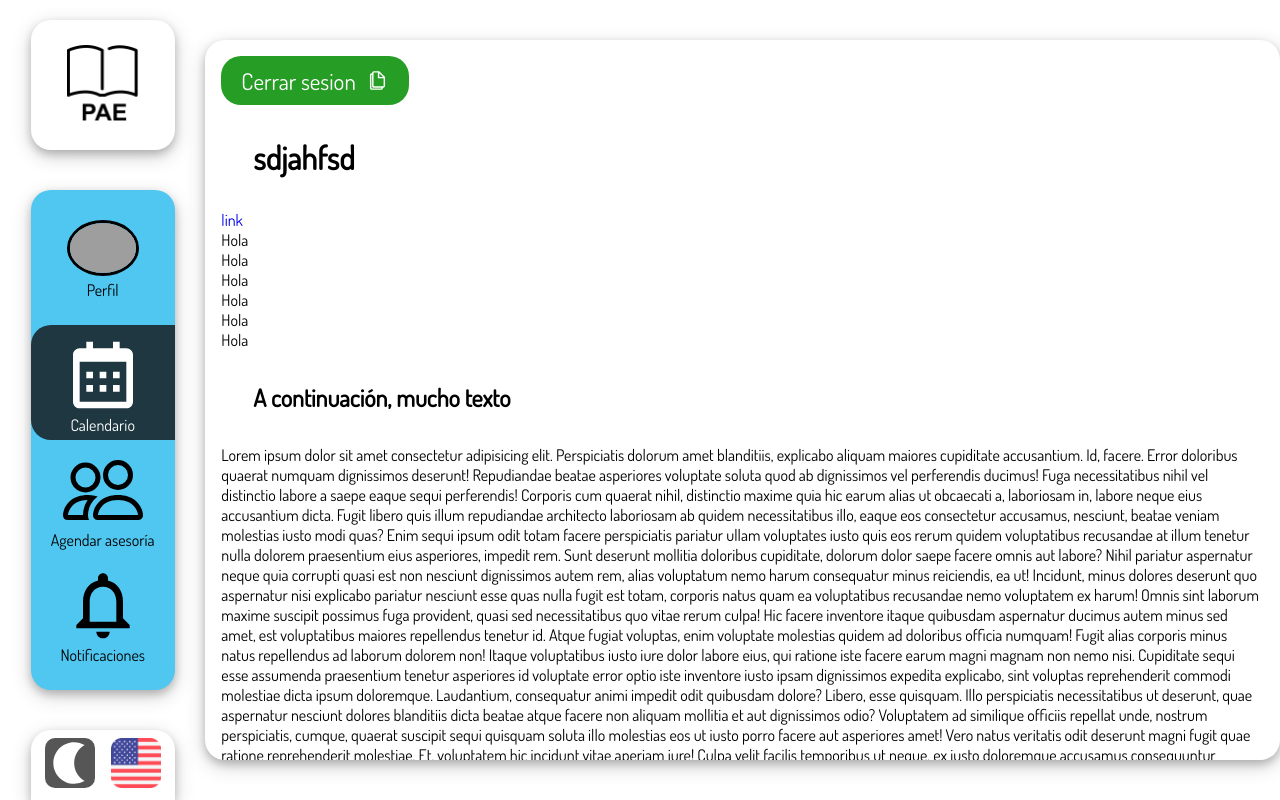
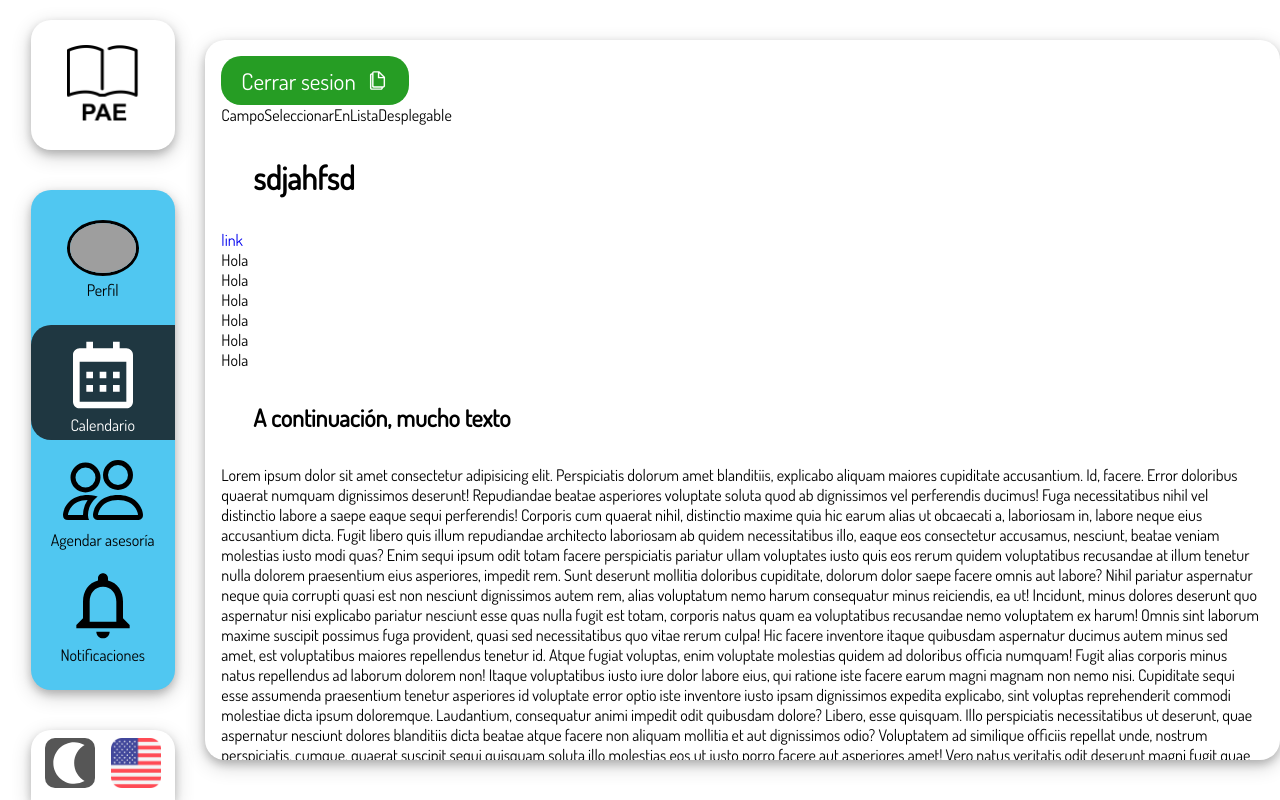
Before and after one commit to Daniel-dadu/PAE_web_platform, a React (Create React App) app in the folder frontend/: page /danielMaldonado in a window 1280 px wide. Built offline with nearby package versions, Linux system fonts and the light colour scheme; grey boxes are pictures that could not be loaded.

Commit message:
Init CampoSeleccionarEnListaDesplegable component #98

```diff
--- /dev/null
+++ b/frontend/src/components/reusable/CampoSeleccionarEnListaDesplegable/CampoSeleccionarEnListaDesplegable.jsx
@@ -0,0 +1,10 @@
+import React from 'react'
+import './CampoSeleccionarEnListaDesplegable.css'
+
+function CampoSeleccionarEnListaDesplegable() {
+  return (
+    <div>CampoSeleccionarEnListaDesplegable</div>
+  )
+}
+
+export default CampoSeleccionarEnListaDesplegable
--- a/frontend/src/routeIndex.js
+++ b/frontend/src/routeIndex.js
@@ -20,3 +20,5 @@ export { default as TarjetaMaestra } from './components/reusable/TarjetaMaestra/
 export { default as BotonConImagen } from './components/reusable/BotonConImagen/BotonConImagen.jsx'
 
 export {default as BarraProgreso } from './components/reusable/BarraProgreso/BarraProgreso.jsx'
+
+export {default as CampoSeleccionarEnListaDesplegable } from './components/reusable/CampoSeleccionarEnListaDesplegable/CampoSeleccionarEnListaDesplegable.jsx'
--- a/frontend/src/views/componentPreview/DanielMaldonado/DanielMaldonado.jsx
+++ b/frontend/src/views/componentPreview/DanielMaldonado/DanielMaldonado.jsx
@@ -1,5 +1,5 @@
 import React from 'react'
-import { Template, BotonConImagen } from '../../../routeIndex'
+import { Template, BotonConImagen, CampoSeleccionarEnListaDesplegable } from '../../../routeIndex'
 
 import './DanielMaldonado.css'
 import { IoMdCopy } from 'react-icons/io'
@@ -11,6 +11,8 @@ function DanielMaldonado() {
         <BotonConImagen onClick = {() => {alert('Me diste click :)')}} backgroundColor = 'verde' size = 'reducido' Image={IoMdCopy}>
           Cerrar sesion
         </BotonConImagen>
+
+        <CampoSeleccionarEnListaDesplegable />
 
         <h1>sdjahfsd</h1>
         <a href="/asdf">link</a>
```
Also changed, not shown: frontend/src/components/reusable/CampoSeleccionarEnListaDesplegable/CampoSeleccionarEnListaDesplegable.css (added).
